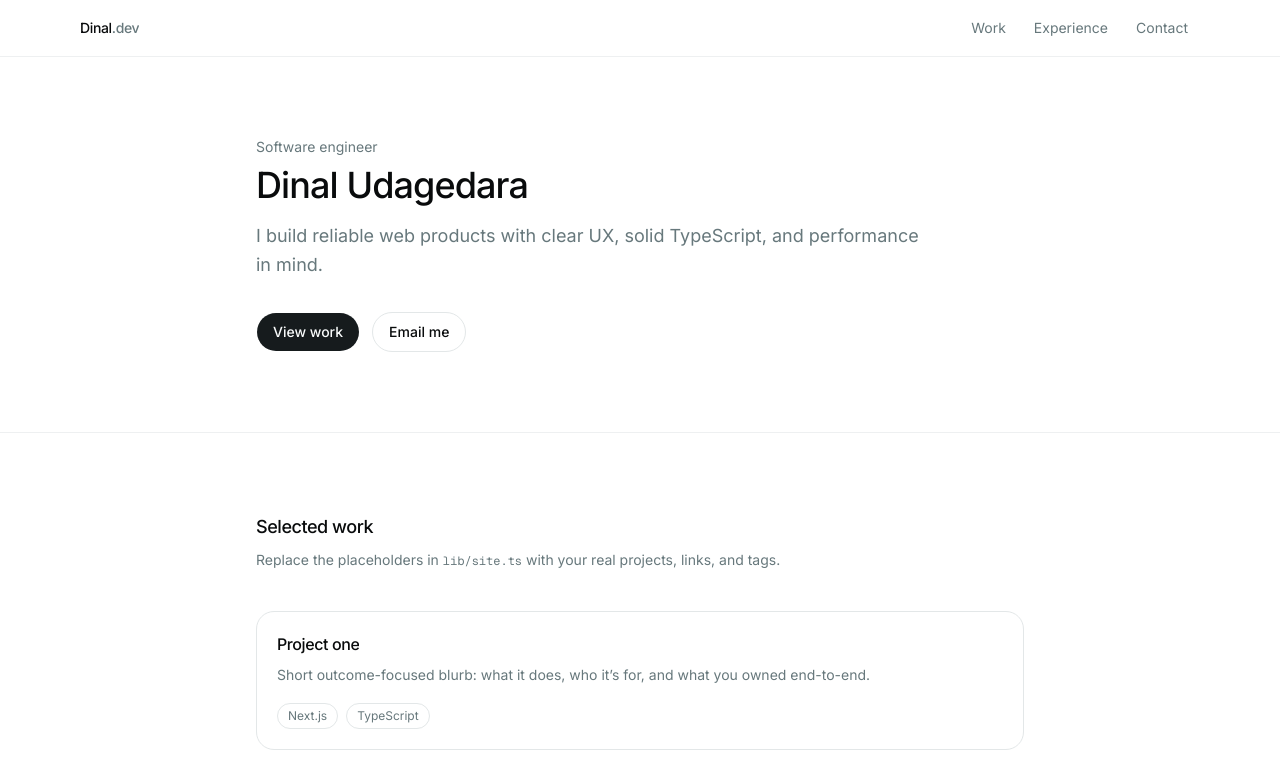
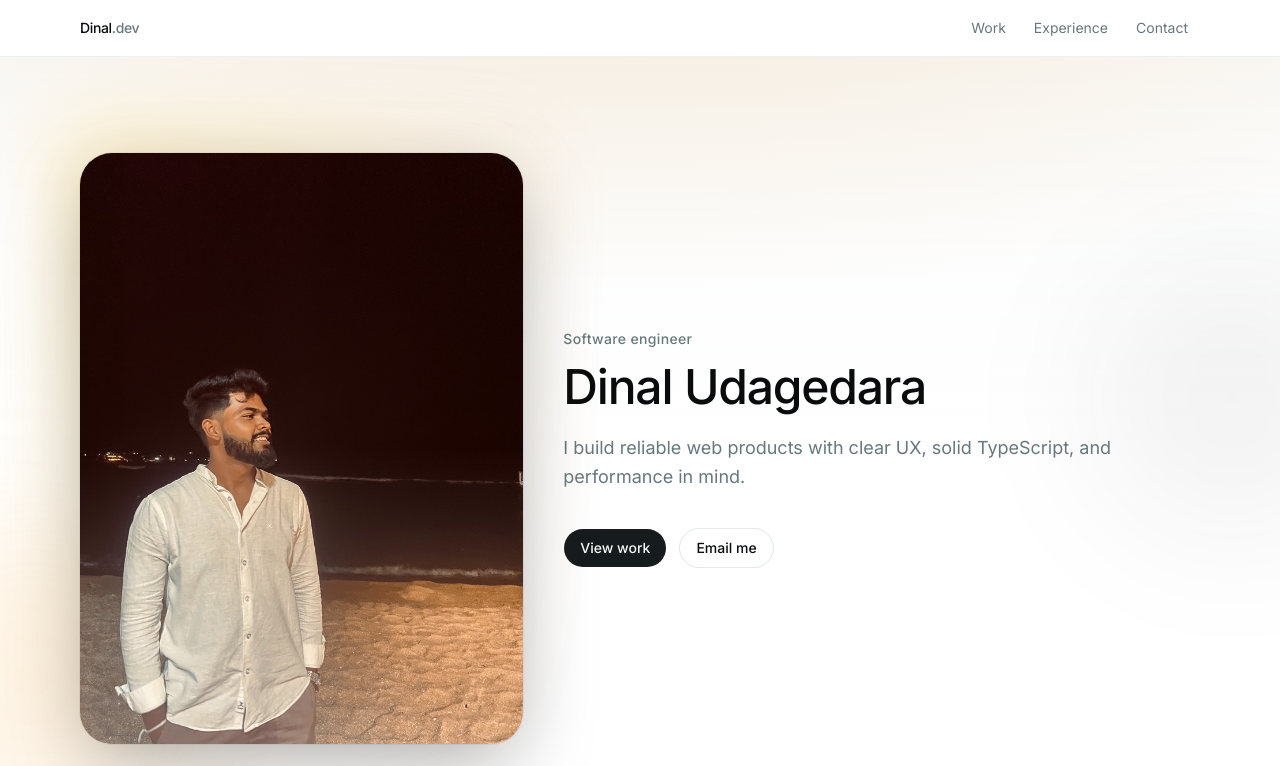
Before and after one commit to dinalUdagedara/portfolio, a Next.js app: page / in a window 1280 px wide. Shown: the top 766 px of the page. Built offline with nearby package versions, Linux system fonts and the light colour scheme.

Commit message:
feat: add hero with portrait and static asset
Split-layout hero using next/image, ambient gradients, and framed
portrait. Store the image under public/assets/images and wire the
page to use the Hero component.

Co-authored-by: Cursor <cursoragent@cursor.com>

```diff
--- a/app/page.tsx
+++ b/app/page.tsx
@@ -1,37 +1,16 @@
-import Link from "next/link"
-
 import { Contact } from "@/components/portfolio/contact"
 import { Experience } from "@/components/portfolio/experience"
+import { Hero } from "@/components/portfolio/hero"
 import { Projects } from "@/components/portfolio/projects"
 import { SiteFooter } from "@/components/portfolio/site-footer"
 import { SiteHeader } from "@/components/portfolio/site-header"
-import { Button } from "@/components/ui/button"
-import { site } from "@/lib/site"
 
 export default function Page() {
   return (
     <div className="min-h-svh">
       <SiteHeader />
       <main>
-        <section id="top" className="scroll-mt-20 px-4 py-16 sm:py-20">
-          <div className="mx-auto max-w-3xl">
-            <p className="text-sm text-muted-foreground">{site.role}</p>
-            <h1 className="mt-2 text-balance text-3xl font-medium tracking-tight sm:text-4xl">
-              {site.name}
-            </h1>
-            <p className="mt-4 max-w-2xl text-pretty text-base leading-relaxed text-muted-foreground sm:text-lg">
-              {site.tagline}
-            </p>
-            <div className="mt-8 flex flex-wrap gap-3">
-              <Button asChild size="lg">
-                <Link href="#work">View work</Link>
-              </Button>
-              <Button asChild size="lg" variant="outline">
-                <Link href={`mailto:${site.email}`}>Email me</Link>
-              </Button>
-            </div>
-          </div>
-        </section>
+        <Hero />
         <Projects />
         <Experience />
         <Contact />
--- /dev/null
+++ b/components/portfolio/hero.tsx
@@ -0,0 +1,94 @@
+import Image from "next/image"
+import Link from "next/link"
+
+import { Button } from "@/components/ui/button"
+import { site } from "@/lib/site"
+import { cn } from "@/lib/utils"
+
+export function Hero() {
+  const portraitAlt = `${site.name} — portrait`
+
+  return (
+    <section
+      id="top"
+      className={cn(
+        "relative scroll-mt-20 overflow-hidden",
+        "border-b border-border/40",
+        "bg-gradient-to-b from-muted/30 via-background to-background",
+        "dark:from-muted/15 dark:via-background dark:to-background"
+      )}
+    >
+      <div
+        aria-hidden
+        className="pointer-events-none absolute inset-0 bg-[radial-gradient(ellipse_80%_50%_at_50%_-20%,oklch(0.75_0.12_75/0.22),transparent)] dark:bg-[radial-gradient(ellipse_70%_45%_at_20%_0%,oklch(0.55_0.14_55/0.18),transparent)]"
+      />
+      <div
+        aria-hidden
+        className="pointer-events-none absolute -right-24 top-1/4 h-72 w-72 rounded-full bg-primary/5 blur-3xl dark:bg-primary/10"
+      />
+      <div
+        aria-hidden
+        className="pointer-events-none absolute -left-32 bottom-0 h-80 w-80 rounded-full bg-amber-500/10 blur-3xl dark:bg-amber-400/15"
+      />
+
+      <div className="relative mx-auto max-w-6xl px-4 py-14 sm:py-20 lg:py-24">
+        <div className="grid items-center gap-12 lg:grid-cols-12 lg:gap-10">
+          <div className="lg:col-span-5">
+            <div className="relative mx-auto w-full max-w-sm lg:mx-0 lg:max-w-none">
+              <div
+                aria-hidden
+                className="absolute -inset-6 rounded-[2.25rem] bg-gradient-to-br from-amber-400/25 via-orange-300/10 to-transparent opacity-90 blur-2xl dark:from-amber-400/20 dark:via-orange-500/10 dark:to-transparent"
+              />
+              <div
+                aria-hidden
+                className="absolute inset-[10%] -z-10 rounded-[2rem] bg-gradient-to-t from-background via-transparent to-transparent dark:from-background"
+              />
+              <figure className="relative">
+                <div
+                  className={cn(
+                    "relative aspect-[3/4] overflow-hidden rounded-[2rem]",
+                    "shadow-[0_24px_80px_-12px_rgba(0,0,0,0.35)]",
+                    "ring-1 ring-black/5 dark:shadow-[0_28px_90px_-16px_rgba(0,0,0,0.65)] dark:ring-white/10"
+                  )}
+                >
+                  <Image
+                    src={site.portraitImage}
+                    alt={portraitAlt}
+                    fill
+                    priority
+                    sizes="(min-width: 1024px) 38vw, 85vw"
+                    className="object-cover object-[center_18%] saturate-[1.02]"
+                  />
+                  <div
+                    aria-hidden
+                    className="pointer-events-none absolute inset-0 bg-gradient-to-t from-background/25 via-transparent to-transparent dark:from-background/40"
+                  />
+                </div>
+              </figure>
+            </div>
+          </div>
+
+          <div className="lg:col-span-7">
+            <p className="text-sm font-medium tracking-wide text-muted-foreground">
+              {site.role}
+            </p>
+            <h1 className="mt-3 text-balance text-3xl font-medium tracking-tight sm:text-4xl lg:text-5xl lg:leading-[1.08]">
+              {site.name}
+            </h1>
+            <p className="mt-5 max-w-xl text-pretty text-base leading-relaxed text-muted-foreground sm:text-lg">
+              {site.tagline}
+            </p>
+            <div className="mt-9 flex flex-wrap gap-3">
+              <Button asChild size="lg">
+                <Link href="#work">View work</Link>
+              </Button>
+              <Button asChild size="lg" variant="outline">
+                <Link href={`mailto:${site.email}`}>Email me</Link>
+              </Button>
+            </div>
+          </div>
+        </div>
+      </div>
+    </section>
+  )
+}
```
Also changed, not shown: public/assets/images/portrait.jpeg (added).
